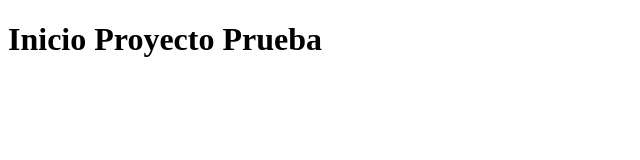
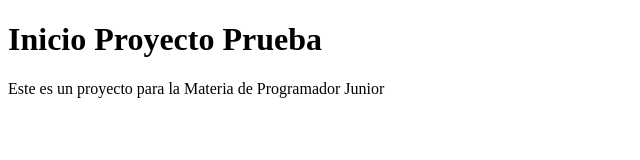
Before and after one commit to solreycachi-collab/ProyectoPruebaInicial, a plain HTML site: page Index.html in a window 1280 px wide. Shown: the whole page, without its empty margins (0-640 px from the left). Drawn offline with Linux system fonts and the light colour scheme.

Commit message:
Creacion de Archivo Index.html, de mi sitio

```diff
--- a/Index.html
+++ b/Index.html
@@ -7,5 +7,6 @@
 </head>
 <body>
     <h1>Inicio Proyecto Prueba</h1>
+    <p>Este es un proyecto para la Materia de Programador Junior</p>
 </body>
 </html>
```
